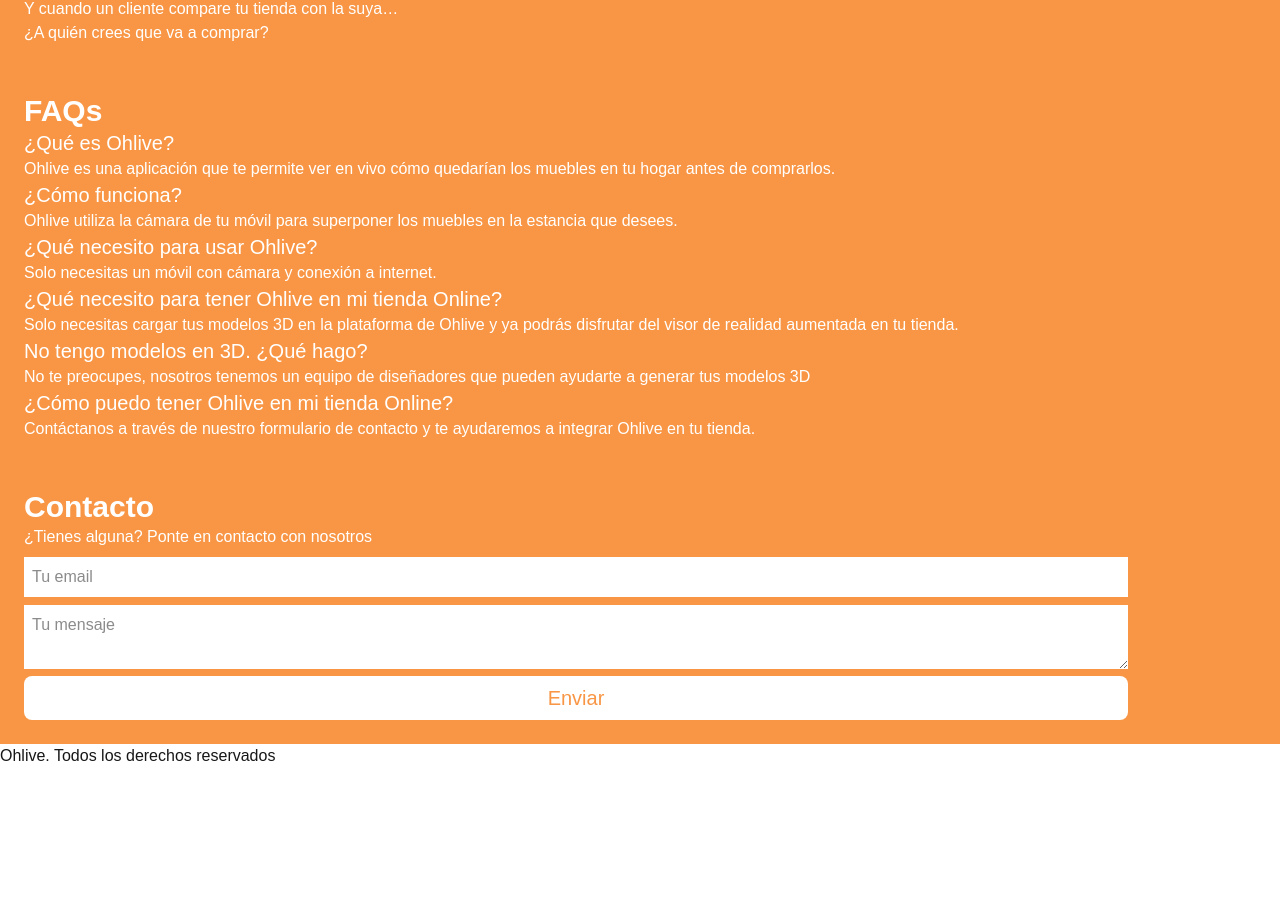
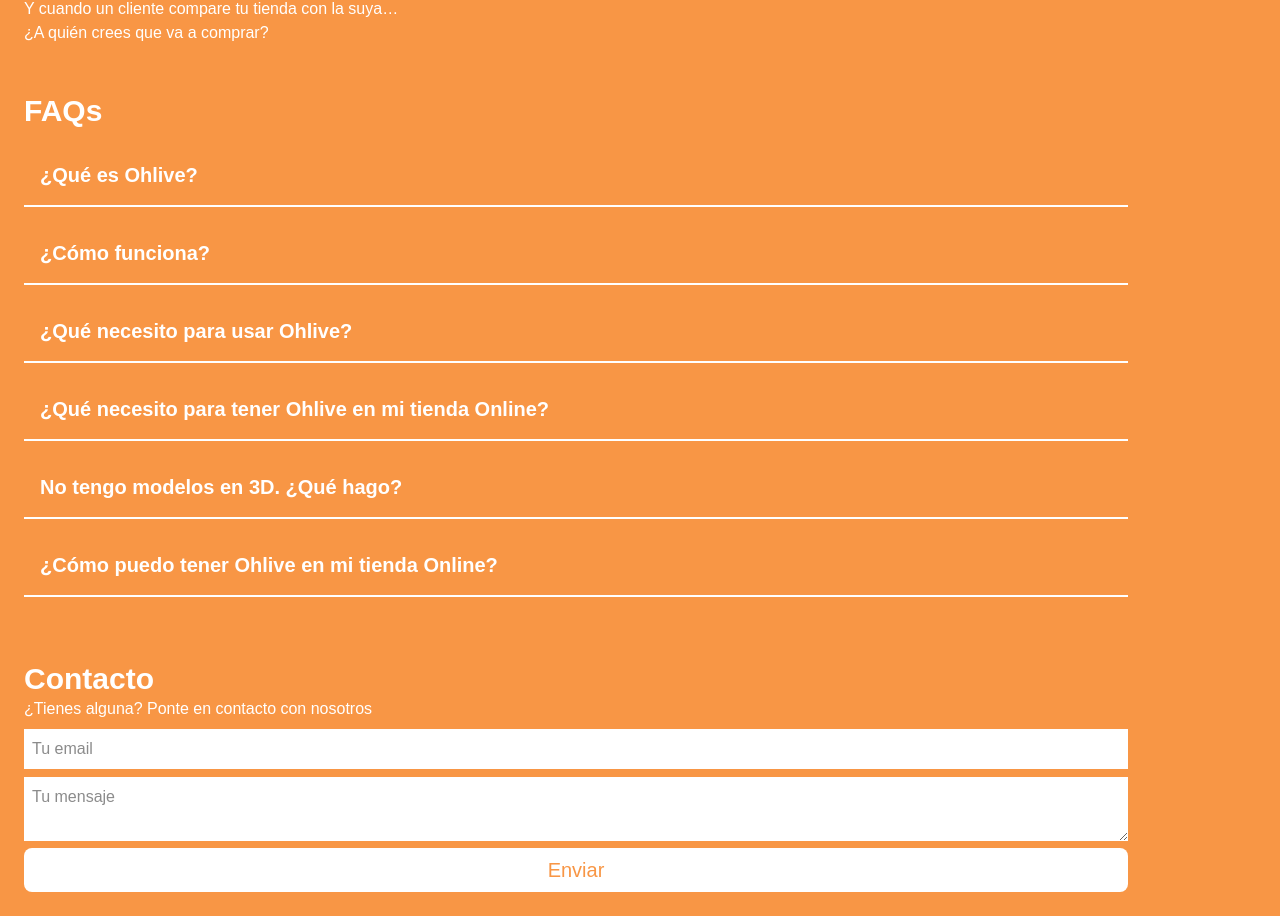
Before and after one commit to DiegoRobredo/ohlive-landing, a Next.js app: page / in a window 1280 px wide. Shown: the part 1239-2158 px from the top of the page. Before the commit the page ends 2007 px from the top, so only its background shows below. Built offline with nearby package versions, Linux system fonts and the light colour scheme.

Commit message:
FAQs in list mode

```diff
--- a/src/app/home/sections/FAQs.tsx
+++ b/src/app/home/sections/FAQs.tsx
@@ -1,46 +1,63 @@
 import SectionContainer from "@/app/components/SectionContainer";
+
+type FAQ = {
+  id: string;
+  title: string;
+  description: string;
+};
+
+type FAQs = FAQ[];
+
+const aoFaqs: FAQs = [
+  {
+    id: "1",
+    title: "¿Qué es Ohlive?",
+    description:
+      "Ohlive es una aplicación que te permite ver en vivo cómo quedarían los muebles en tu hogar antes de comprarlos."
+  },
+  {
+    id: "2",
+    title: "¿Cómo funciona?",
+    description:
+      "Ohlive utiliza la cámara de tu móvil para superponer los muebles en la estancia que desees."
+  },
+  {
+    id: "3",
+    title: "¿Qué necesito para usar Ohlive?",
+    description: "Solo necesitas un móvil con cámara y conexión a internet."
+  },
+  {
+    id: "4",
+    title: "¿Qué necesito para tener Ohlive en mi tienda Online?",
+    description:
+      "Solo necesitas cargar tus modelos 3D en la plataforma de Ohlive y ya podrás disfrutar del visor de realidad aumentada en tu tienda."
+  },
+  {
+    id: "5",
+    title: "No tengo modelos en 3D. ¿Qué hago?",
+    description:
+      "No te preocupes, nosotros tenemos un equipo de diseñadores que pueden ayudarte a generar tus modelos 3D."
+  },
+  {
+    id: "6",
+    title: "¿Cómo puedo tener Ohlive en mi tienda Online?",
+    description:
+      "Contáctanos a través de nuestro formulario de contacto y te ayudaremos a integrar Ohlive en tu tienda."
+  }
+];
 
 export default function FAQs() {
   return (
     <SectionContainer sectionId="faqs">
       <h2 className="text-3xl font-bold text-secondary">FAQs</h2>
-      <h3 className="text-xl text-secondary">¿Qué es Ohlive?</h3>
-      <p className="text-secondary">
-        Ohlive es una aplicación que te permite ver en vivo cómo quedarían los
-        muebles en tu hogar antes de comprarlos.
-      </p>
-      <h3 className="text-xl text-secondary">¿Cómo funciona?</h3>
-      <p className="text-secondary">
-        Ohlive utiliza la cámara de tu móvil para superponer los muebles en la
-        estancia que desees.
-      </p>
-      <h3 className="text-xl text-secondary">
-        ¿Qué necesito para usar Ohlive?
-      </h3>
-      <p className="text-secondary">
-        Solo necesitas un móvil con cámara y conexión a internet.
-      </p>
-      <h3 className="text-xl text-secondary">
-        ¿Qué necesito para tener Ohlive en mi tienda Online?
-      </h3>
-      <p className="text-secondary">
-        Solo necesitas cargar tus modelos 3D en la plataforma de Ohlive y ya
-        podrás disfrutar del visor de realidad aumentada en tu tienda.
-      </p>
-      <h3 className="text-xl text-secondary">
-        No tengo modelos en 3D. ¿Qué hago?
-      </h3>
-      <p className="text-secondary">
-        No te preocupes, nosotros tenemos un equipo de diseñadores que pueden
-        ayudarte a generar tus modelos 3D
-      </p>
-      <h3 className="text-xl text-secondary">
-        ¿Cómo puedo tener Ohlive en mi tienda Online?
-      </h3>
-      <p className="text-secondary">
-        Contáctanos a través de nuestro formulario de contacto y te ayudaremos a
-        integrar Ohlive en tu tienda.
-      </p>
+      <ul className="mt-4">
+        {aoFaqs.map((faq) => (
+          <li key={faq.id} className="p-4 border-b-2 border-b-secondary mb-4">
+            <h3 className="text-xl font-bold text-secondary">{faq.title}</h3>
+            <p className="mt-2 hidden text-secondary">{faq.description}</p>
+          </li>
+        ))}
+      </ul>
     </SectionContainer>
   );
 }
--- /dev/null
+++ b/src/app/types/FAQs.ts
@@ -0,0 +1,5 @@
+export default interface FAQ {
+  id: string;
+  title: string;
+  description: string;
+}
```
